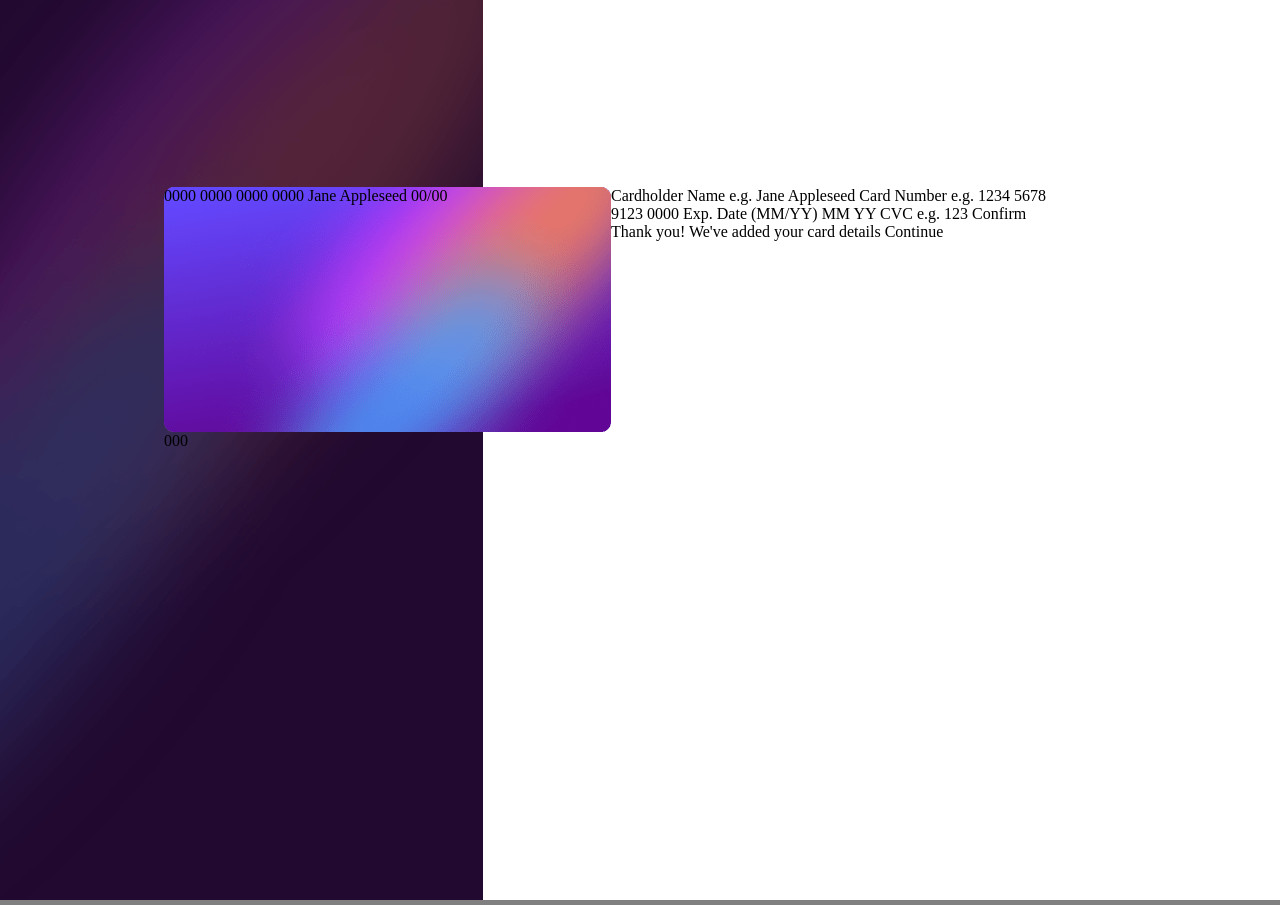
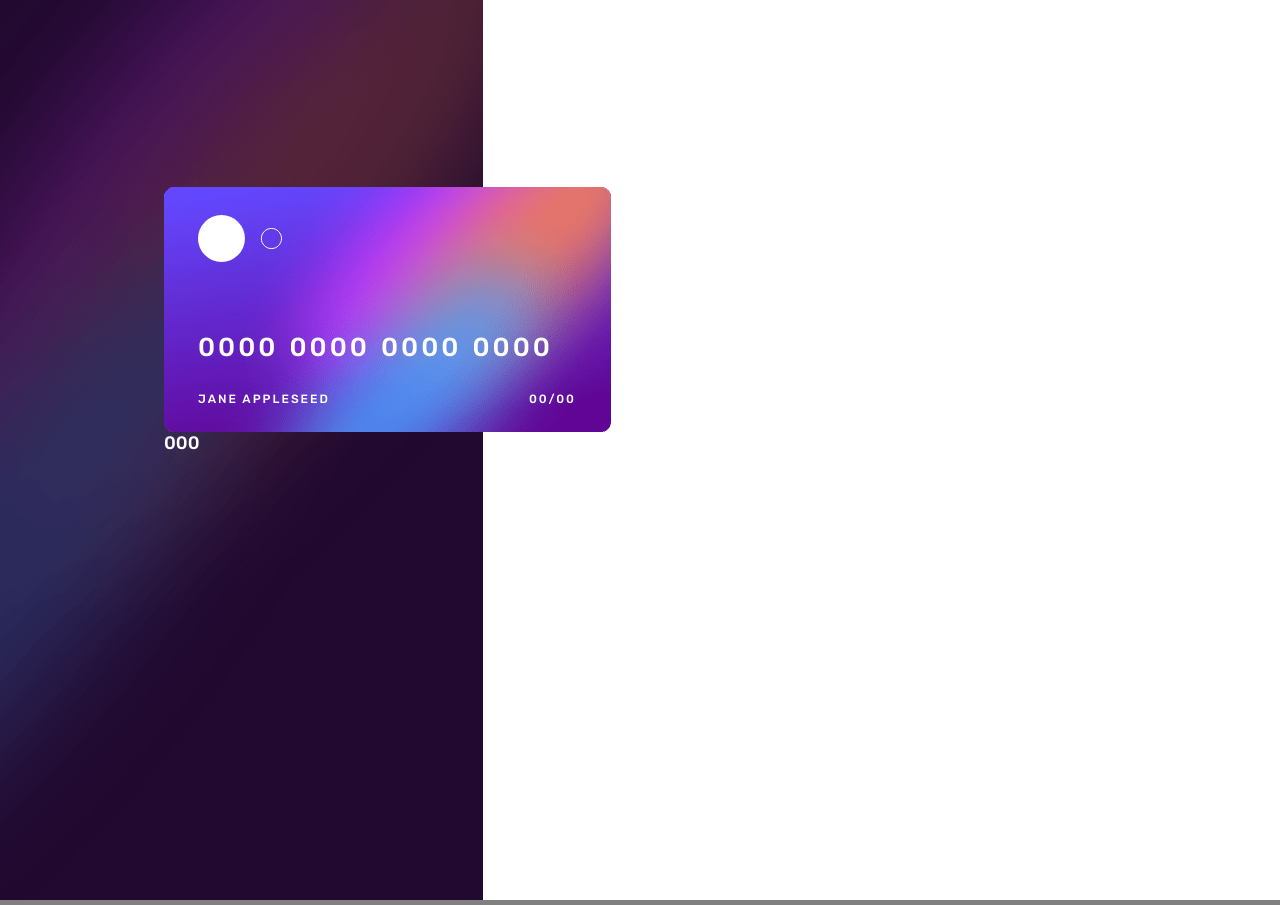
Before and after one commit to wiseman88/Interactive-card-details-form, a website: page index.html in a window 1280 px wide. Drawn offline with Linux system fonts and the light colour scheme.

Commit message:
card front

```diff
--- a/assets/css/app.css
+++ b/assets/css/app.css
@@ -1,3 +1,5 @@
+@import url("https://fonts.googleapis.com/css2?family=Rubik:wght@400;500;700&display=swap");
+
 * {
   padding: 0;
   margin: 0;
@@ -5,6 +7,28 @@
 
 body {
   background-color: gray;
+  color: white;
+  font-size: 18px;
+  font-family: "Rubik", sans-serif;
+  font-weight: 500;
+}
+
+/* utility */
+
+.flex {
+  display: flex;
+}
+
+.items-center {
+  align-items: center;
+}
+
+.justify-between {
+  justify-content: space-between;
+}
+
+.uppercase {
+  text-transform: uppercase;
 }
 
 .container {
@@ -35,7 +59,29 @@ body {
 }
 
 .card-front {
+  box-sizing: border-box;
   width: 447px;
   height: 245px;
+  padding: 28px 35px 28px 34px;
   background-image: url("/assets/images/bg-card-front.png");
 }
+
+.card-logo {
+  height: 47px;
+  margin-bottom: 70px;
+}
+
+.card-number {
+  max-width: 390px;
+  display: grid;
+  grid-template-columns: repeat(4, 85.5px);
+  gap: 6px;
+  font-size: 26px;
+  margin-bottom: 29px;
+  letter-spacing: 3px;
+}
+
+.card-owner {
+  font-size: 12px;
+  letter-spacing: 2px;
+}
--- a/index.html
+++ b/index.html
@@ -34,9 +34,25 @@
     <div class="content">
       <div class="cards-container">
         <div class="card-front">
-          0000 0000 0000 0000
-          Jane Appleseed
-          00/00
+          <div class="card-logo">
+            <img src="./assets/images/card-logo.svg" alt="">
+          </div>
+          <div class="card-details">
+            <p class="card-number">
+              <span>0000</span>
+              <span>0000</span>
+              <span>0000</span>
+              <span>0000</span>
+            </p>
+            <div class="card-owner flex items-center justify-between">
+              <span class="uppercase">
+                Jane Appleseed
+              </span>
+              <span>
+                00/00
+              </span>
+            </div>
+          </div>
         </div>
 
         <div class="card-back">
```
